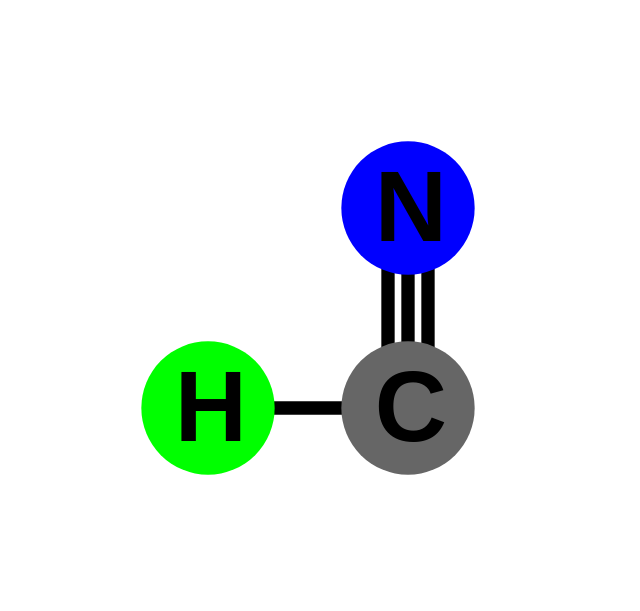
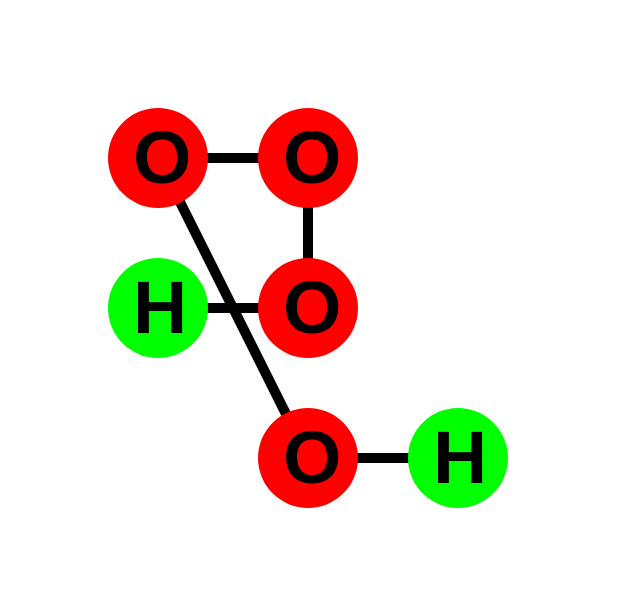
Before and after one commit to mattneary/Bonds.io, a plain HTML site: page index.html in a window 1280 px wide. Shown: the whole page, without its empty margins (0-640 px from the left). Drawn offline with Linux system fonts and the light colour scheme.

Commit message:
Outdated context.arc call

```diff
--- a/bonds.js
+++ b/bonds.js
@@ -165,7 +165,7 @@ Molecule.prototype = {
 			var origin = R2Group.R2Neutralizable(),
 				originIndex = R2Group.atoms.map(attr("name")).indexOf(origin),
 				nonOrigins = R2Group.atoms.filter(function(_,i){return i!=originIndex}),
-				number = '#'+R2Group.atoms[originIndex].number;
+				number = '#'+(originIndex==-1?7:R2Group.atoms[originIndex].number);
 
 			atoms.push({ name: "R2", number: 6, subMol: new Molecule(nonOrigins), subMolCenter: ""+[origin,number,depth,0,originIndex], bondCount: 2 });
 			var molecule = new Molecule(atoms.filter(identity));
@@ -370,7 +370,7 @@ Tree.prototype = {
 			ctx.beginPath();
 			ctx.fillStyle = ["#0f0", "#f00", "#00f", "#666"][7-number];
 
-			tree.context.arc(ctx, xy[0], xy[1], 10, 0, 2*Math.PI);
+			tree.context.arc(ctx, xy[0], xy[1]);
 			ctx.fill();
 
 			ctx.fillStyle = '#000';
--- a/index.html
+++ b/index.html
@@ -12,7 +12,7 @@
 				n = new Atom("N", 5),
 				o = new Atom("O", 6);
 
-			var molecule = new Molecule([c,h,n]);
+			var molecule = new Molecule([o,o,o,o,h,h]);
 
 			var solve;
 			molecule.branchSolve(function(summary) {
```
